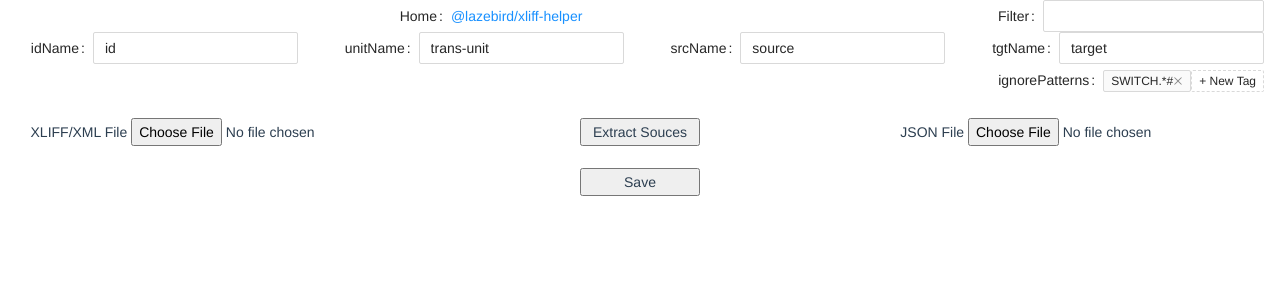
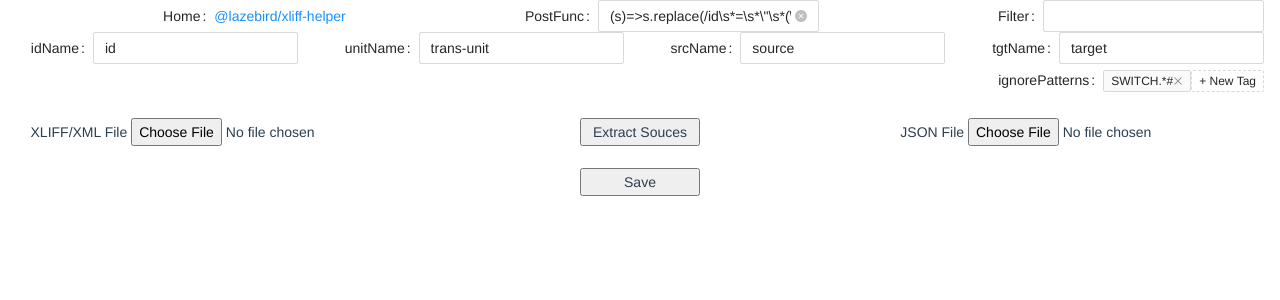
Before and after one commit to lazebird/xliff-helper, a Vue app: page / in a window 1280 px wide. Shown: the top 300 px of the page. Built offline with nearby package versions, Linux system fonts and the light colour scheme.

Commit message:
fix: more

```diff
--- a/package.json
+++ b/package.json
@@ -1,6 +1,6 @@
 {
   "name": "@lazebird/xliff-helper",
-  "version": "0.1.2",
+  "version": "0.1.3",
   "keywords": [
     "vue",
     "vue3",
--- a/src/views/xmlparser.vue
+++ b/src/views/xmlparser.vue
@@ -2,6 +2,7 @@
   <div class="example">
     <a-form class="actionbar" layout="inline" :model="action">
       <a-form-item label="Home"> <a href="https://github.com/lazebird/xliff-helper" target="_blank">@lazebird/xliff-helper</a> </a-form-item>
+      <a-form-item label="PostFunc"> <a-input v-model:value="action.postFunc" allow-clear /> </a-form-item>
       <a-form-item label="Filter"> <a-input v-model:value="action.searchVal" allow-clear /> </a-form-item>
     </a-form>
 
@@ -51,7 +52,7 @@ const columns = [
 ];
 
 var xmlDoc;
-const action = ref({ searchVal: '' });
+const action = ref({ searchVal: '', postFunc: '(s)=>s.replace(/id\\s*=\\s*\\"\\s*(\\d+)\\s*"/g, "id=\\"$1\\"")' });
 const conf = ref({ idName: 'id', unitName: 'trans-unit', srcName: 'source', tgtName: 'target' });
 const map = ref([]);
 const ignPats = ref(['SWITCH.*#']);
@@ -106,17 +107,16 @@ function XML2obj(e) {
 function Json2obj(e) {
   var text = e.target.result;
   var obj = JSON.parse(text);
+  let postFunc = action.value.postFunc ? eval(action.value.postFunc) : (e) => e;
+  // console.log(typeof postFunc, postFunc, postFunc('test: id = " 3" abc'));
   for (const m of map.value) {
     try {
+      if (obj[m.id]) obj[m.id] = postFunc(obj[m.id]);
       if (isIgnore(m.srcText)) m.target.innerHTML = m.srcText;
       else m.target.innerHTML = obj[m.id] ?? m.tgtText;
       m.newtgt = m.target.innerHTML;
     } catch (e) {
-      console.log(e);
-      console.log(m);
-      console.log(m.srcText);
-      console.log(isIgnore(m.srcText));
-      console.log(obj[m.id]);
+      console.log(e, m, isIgnore(m.srcText), obj[m.id]);
     }
   }
   // console.log(obj);
```
